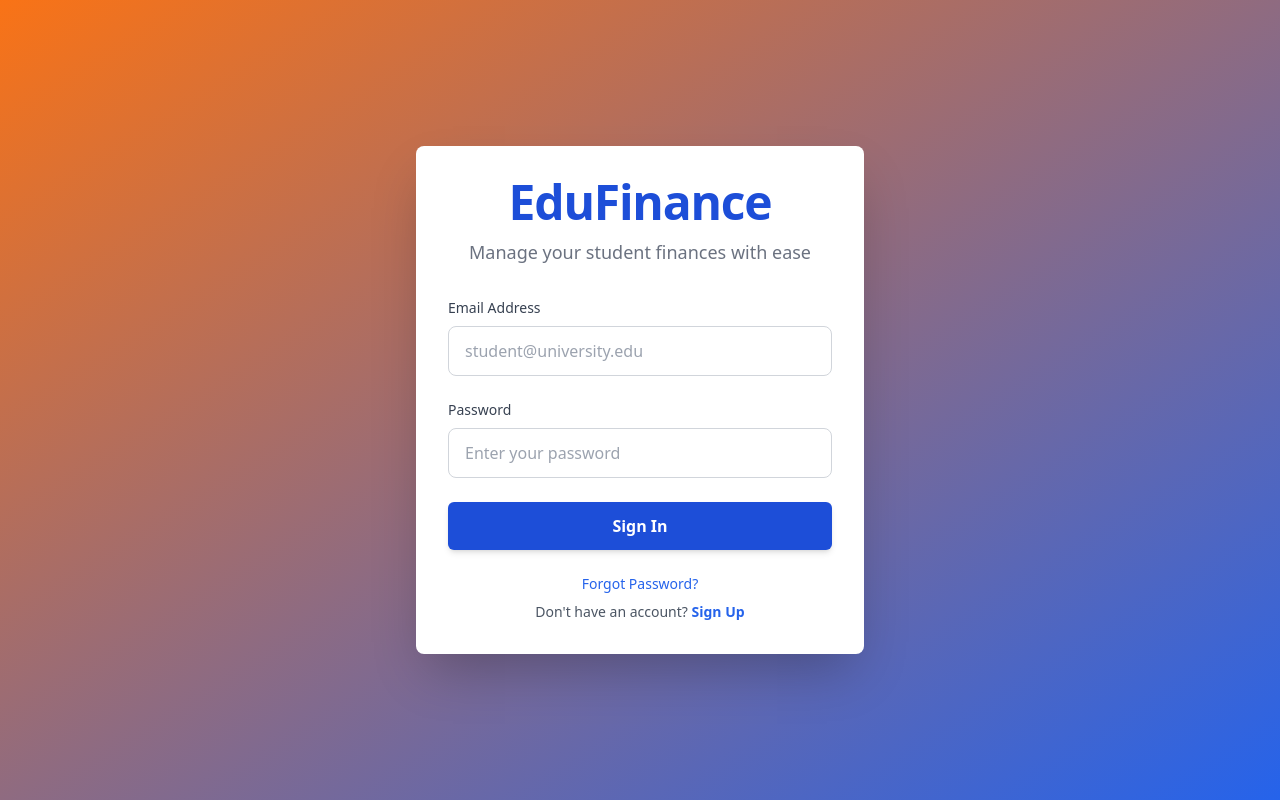
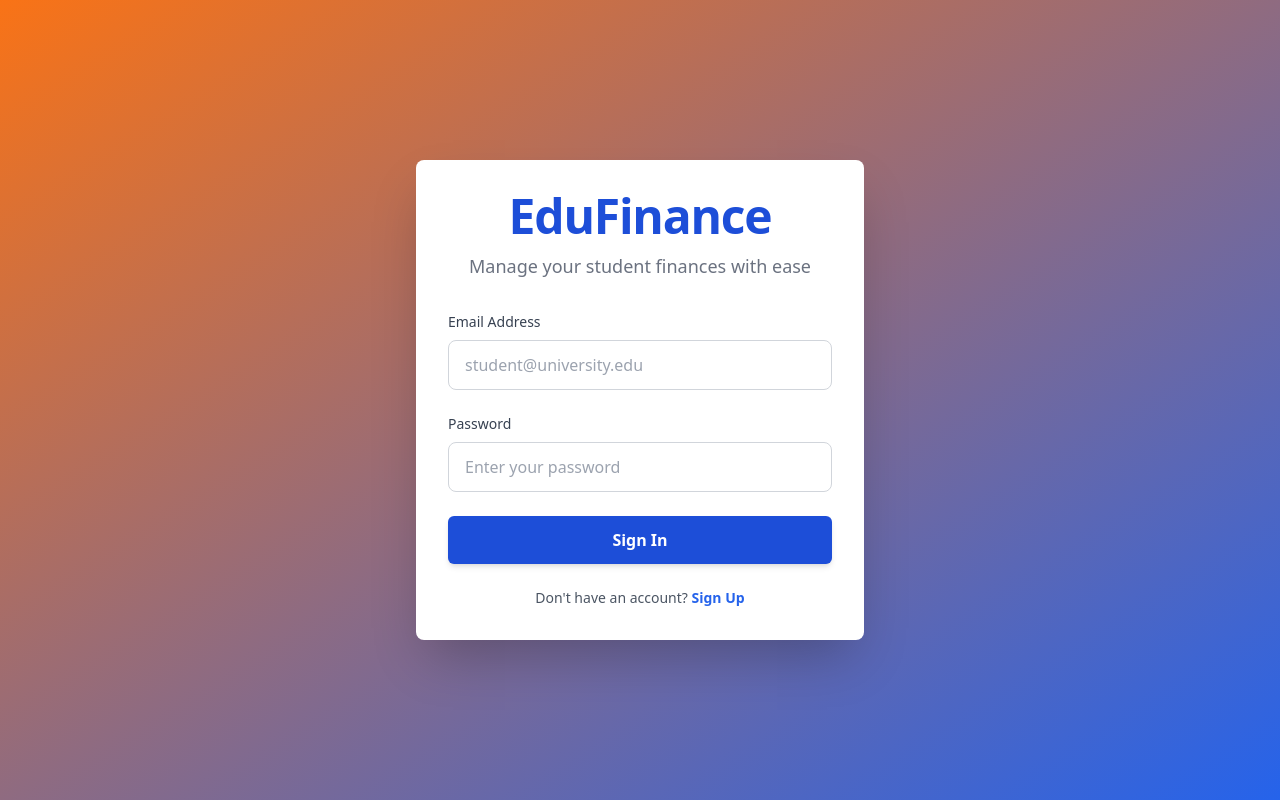
Before and after one commit to aledelaoo/SWE-EduFinance, a React (Vite) app in the folder frontend/edufinance-frontend/: page /login in a window 1280 px wide. Built offline with nearby package versions, Linux system fonts and the light colour scheme.

Commit message:
IT WORKS NOW

```diff
--- a/frontend/edufinance-frontend/src/App.jsx
+++ b/frontend/edufinance-frontend/src/App.jsx
@@ -1,8 +1,9 @@
 import { Routes, Route, Navigate } from 'react-router-dom'
-import { useState, useEffect } from 'react'
+import { useState } from 'react'
 import Login from './pages/Login'
 import Dashboard from './pages/Dashboard'
-import Transactions from './pages/Transactions';
+import Transactions from './pages/Transactions'
+import SignUp from './pages/SignUp.jsx'
 
 export default function App() {
   const [isAuthenticated, setIsAuthenticated] = useState(false)
@@ -11,26 +12,30 @@ export default function App() {
   return (
     <Routes>
       <Route
-        path = "/login"
-        element = {isAuthenticated ? <Navigate to = "/dashboard" /> : <Login setIsAuthenticated={setIsAuthenticated} setCurrentUserID={setCurrentUserID} />}
+        path="/login"
+        element={
+          isAuthenticated
+            ? <Navigate to="/dashboard" />
+            : <Login setIsAuthenticated={setIsAuthenticated} setCurrentUserID={setCurrentUserID} />
+        }
       />
       <Route
-        path = "/dashboard"
-        element = {isAuthenticated ? <Dashboard setIsAuthenticated={setIsAuthenticated} currentUserID={currentUserID}/> : <Navigate to = "/login" />}
+        path="/signup"
+        element={
+          isAuthenticated
+            ? <Navigate to="/dashboard" />
+            : <SignUp setIsAuthenticated={setIsAuthenticated} setCurrentUserID={setCurrentUserID} />
+        }
       />
       <Route
-        path = "/" element = {<Navigate to = "/login" />}
+        path="/dashboard"
+        element={isAuthenticated ? <Dashboard setIsAuthenticated={setIsAuthenticated} currentUserID={currentUserID}/> : <Navigate to="/login" />}
       />
       <Route
         path="/transactions"
-        element={
-          isAuthenticated ? (
-            <Transactions currentUserID={currentUserID}/>
-          ) : (
-            <Navigate to="/login" />
-          )
-        }
+        element={isAuthenticated ? <Transactions currentUserID={currentUserID}/> : <Navigate to="/login" />}
       />
+      <Route path="/" element={<Navigate to="/login" />} />
     </Routes>
-  );
+  )
 }
--- a/frontend/edufinance-frontend/src/pages/Login.jsx
+++ b/frontend/edufinance-frontend/src/pages/Login.jsx
@@ -1,121 +1,126 @@
-import { useState } from 'react'
-import { useNavigate } from 'react-router-dom'
-import data from '../data/generatedDummy.json';
-import { Link } from 'react-router-dom'
+import { useState } from 'react';
+import { Link, useNavigate } from 'react-router-dom';
+import NavBar from '../components/NavBar';
 
-export default function Login({setIsAuthenticated, setCurrentUserID}) {
+const API_URL = 'http://localhost:4000';
+
+export default function Login({ setIsAuthenticated, setCurrentUserID }) {
   const [email, setEmail] = useState('');
   const [password, setPassword] = useState('');
   const [error, setError] = useState('');
+  const [loading, setLoading] = useState(false);
   const navigate = useNavigate();
 
-    const handleLogin = (e) => {
+  const handleLogin = async (e) => {
     e.preventDefault();
     setError('');
+    setLoading(true);
 
     if (!email || !password) {
       setError('Please fill in all fields');
+      setLoading(false);
       return;
     }
 
     if (!email.includes('@')) {
       setError('Please enter a valid email');
+      setLoading(false);
       return;
     }
 
-        // 1) Try real (dummy) users from generated JSON
-        const user = data.users.find(
-            (u) => u.email.toLowerCase() === email.trim().toLowerCase()
-        );
+    try {
+      const response = await fetch(`${API_URL}/auth/login`, {
+        method: 'POST',
+        headers: { 'Content-Type': 'application/json' },
+        credentials: 'include',
+        body: JSON.stringify({ email, password })
+      });
 
-        if (user) {
-            if (user.password === password) {
-            setCurrentUserID(user.id);
+      const data = await response.json();
+
+      if (!response.ok) {
+        throw new Error(data.error?.message || 'Login failed');
+      }
+
+      setCurrentUserID(data.userId);
       setIsAuthenticated(true);
       navigate('/dashboard');
-            return;
-            } else {
-            setError('Invalid email or password');
-            return;
+    } catch (err) {
+      setError(err.message || 'An error occurred. Please try again.');
+    } finally {
+      setLoading(false);
     }
-        }
-
-        // Universal dev login
-        const universalEmail = 'admin@edufinance.dev';
-        const universalPassword = '1234';
-
-        if (email === universalEmail && password === universalPassword) {
-            const fallbackUser = data.users[0];
-            setCurrentUserID(fallbackUser?.id ?? null);
-            setIsAuthenticated(true);
-            navigate('/dashboard');
-            return;
-        }
-
-        setError('Invalid email or password');
   };
 
   return (
-    <div className = "min-h-screen bg-gradient-to-br from-orange-500 to-blue-600 flex items-center justify-center p-4">
-        <div className = "bg-white rounded-lg shadow-2xl p-8 w-full max-w-md">
-            {/* Logo section: */}
-            <div className = "text-center mb-8">
-                <h1 className = "text-5xl font-extrabold text-blue-700 mb-3 tracking-tight">EduFinance</h1>
-                <p className = "text-gray-500 text-lg">Manage your student finances with ease</p>
+    <div className="min-h-screen bg-gradient-to-br from-orange-500 to-blue-600 flex items-center justify-center p-4">
+      <div className="bg-white rounded-lg shadow-2xl p-8 w-full max-w-md">
+        {/* Logo section */}
+        <div className="text-center mb-8">
+          <h1 className="text-5xl font-extrabold text-blue-700 mb-3 tracking-tight">EduFinance</h1>
+          <p className="text-gray-500 text-lg">Manage your student finances with ease</p>
         </div>
-            {/* Login form: */}
-            <div className = "space-y-6">
-                {/* Email input: */}
+
+        {/* Login form */}
+        <form onSubmit={handleLogin} className="space-y-6">
+          {/* Email input */}
           <div>
-                    <label htmlFor = "email" className = "block text-sm font-medium text-gray-700 mb-2">
-                        Email Address</label>
+            <label htmlFor="email" className="block text-sm font-medium text-gray-700 mb-2">
+              Email Address
+            </label>
             <input
-                        type = "email"
-                        id = "email"
+              type="email"
+              id="email"
               value={email}
-                        onChange = {(e) => setEmail(e.target.value)}
-                        className = "w-full px-4 py-3 border border-gray-300 rounded-lg focus:ring-2 focus:ring-blue-500 focus:border-transparent outline-none transition"
-                        placeholder = "student@university.edu"
+              onChange={(e) => setEmail(e.target.value)}
+              disabled={loading}
+              className="w-full px-4 py-3 border border-gray-300 rounded-lg focus:ring-2 focus:ring-blue-500 focus:border-transparent outline-none transition disabled:bg-gray-100"
+              placeholder="student@university.edu"
             />
           </div>
-                {/* Password input: */}
+
+          {/* Password input */}
           <div>
-                    <label htmlFor = "password" className = "block text-sm font-medium text-gray-700 mb-2">
+            <label htmlFor="password" className="block text-sm font-medium text-gray-700 mb-2">
               Password
             </label>
             <input
-                        type = "password"
-                        id = "password"
-                        value = {password}
-                        onChange = {(e) => setPassword(e.target.value)}
-                        className = "w-full px-4 py-3 border border-gray-300 rounded-lg focus:ring-2 focus:ring-blue-500 focus:border-transparent outline-none transition"
-                        placeholder = "Enter your password"
+              type="password"
+              id="password"
+              value={password}
+              onChange={(e) => setPassword(e.target.value)}
+              disabled={loading}
+              className="w-full px-4 py-3 border border-gray-300 rounded-lg focus:ring-2 focus:ring-blue-500 focus:border-transparent outline-none transition disabled:bg-gray-100"
+              placeholder="Enter your password"
             />
           </div>
-                {/* Error message: */}
+
+          {/* Error message */}
           {error && (
-                    <div className = "bg-red-100 border border-red-400 text-red-700 px-4 py-3 rounded-lg">
+            <div className="bg-red-100 border border-red-400 text-red-700 px-4 py-3 rounded-lg">
               {error}
             </div>
           )}
-                {/* Login button: */}
-                <button onClick={handleLogin}
-                    className = "w-full bg-blue-700 text-white py-3 rounded-md font-bold hover:bg-blue-800 transition shadow-md">
-                        Sign In
+
+          {/* Login button */}
+          <button
+            type="submit"
+            disabled={loading}
+            className="w-full bg-blue-700 text-white py-3 rounded-md font-bold hover:bg-blue-800 transition shadow-md disabled:bg-blue-400 disabled:cursor-not-allowed"
+          >
+            {loading ? 'Signing in...' : 'Sign In'}
           </button>
+
           {/* Additional Links */}
-                <div className = "text-center space-y-2">
-                    <a href = "#" className = "text-sm text-blue-600 hover:underline block">
-                        Forgot Password?
-                    </a>
-                    <p className = "text-sm text-gray-600">
+          <div className="text-center space-y-2">
+            <p className="text-sm text-gray-600">
               Don't have an account?{' '}
-                        <a href = "#" className = "text-blue-600 hover:underline font-semibold">
+              <Link to="/SignUp" className="text-blue-600 hover:underline font-semibold">
                 Sign Up
-                        </a>
+              </Link>
             </p>
           </div>
-            </div>
+        </form>
       </div>
     </div>
   );
--- a/frontend/package.json
+++ /dev/null
@@ -1,5 +0,0 @@
-{
-  "dependencies": {
-    "react-router-dom": "^7.9.4"
-  }
-}
```
Also changed, not shown: 1 other file (tests, documents, lock files or other folders). Lines whose indentation alone changed are shown as unchanged.
